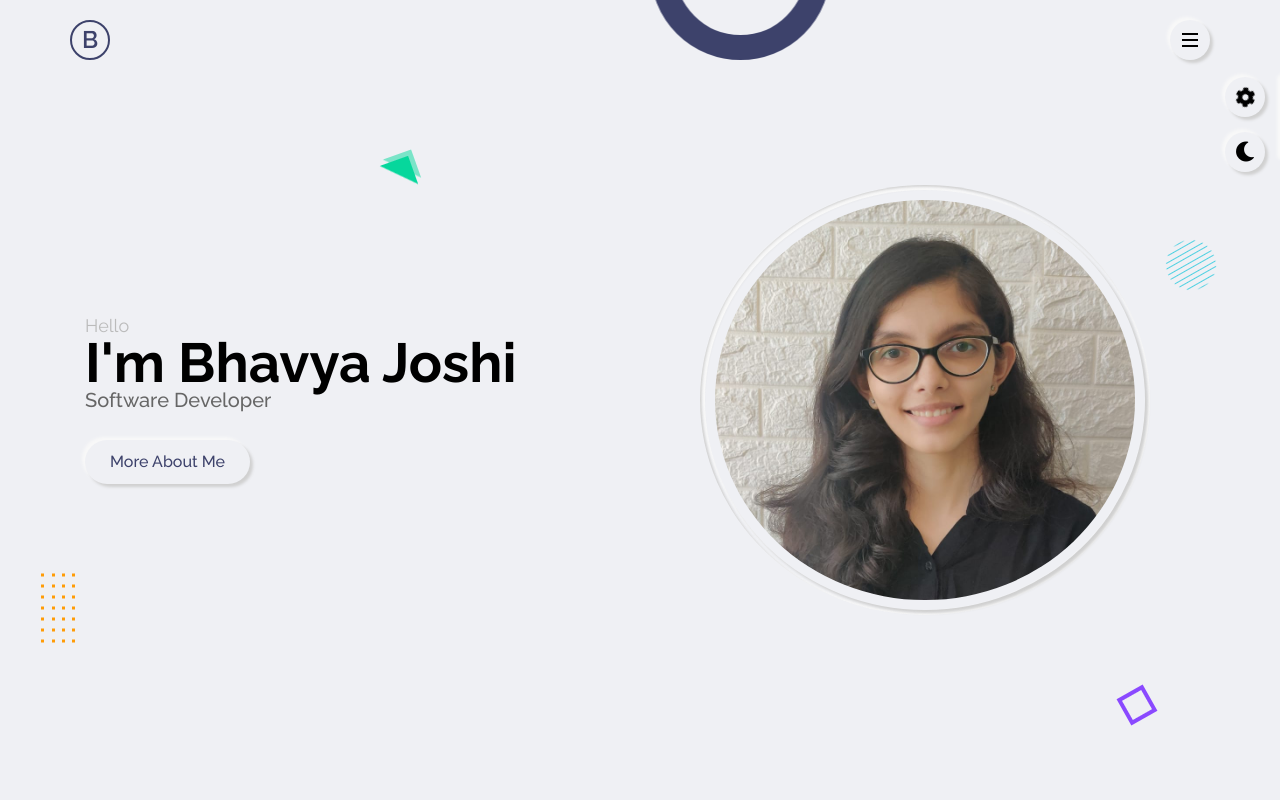
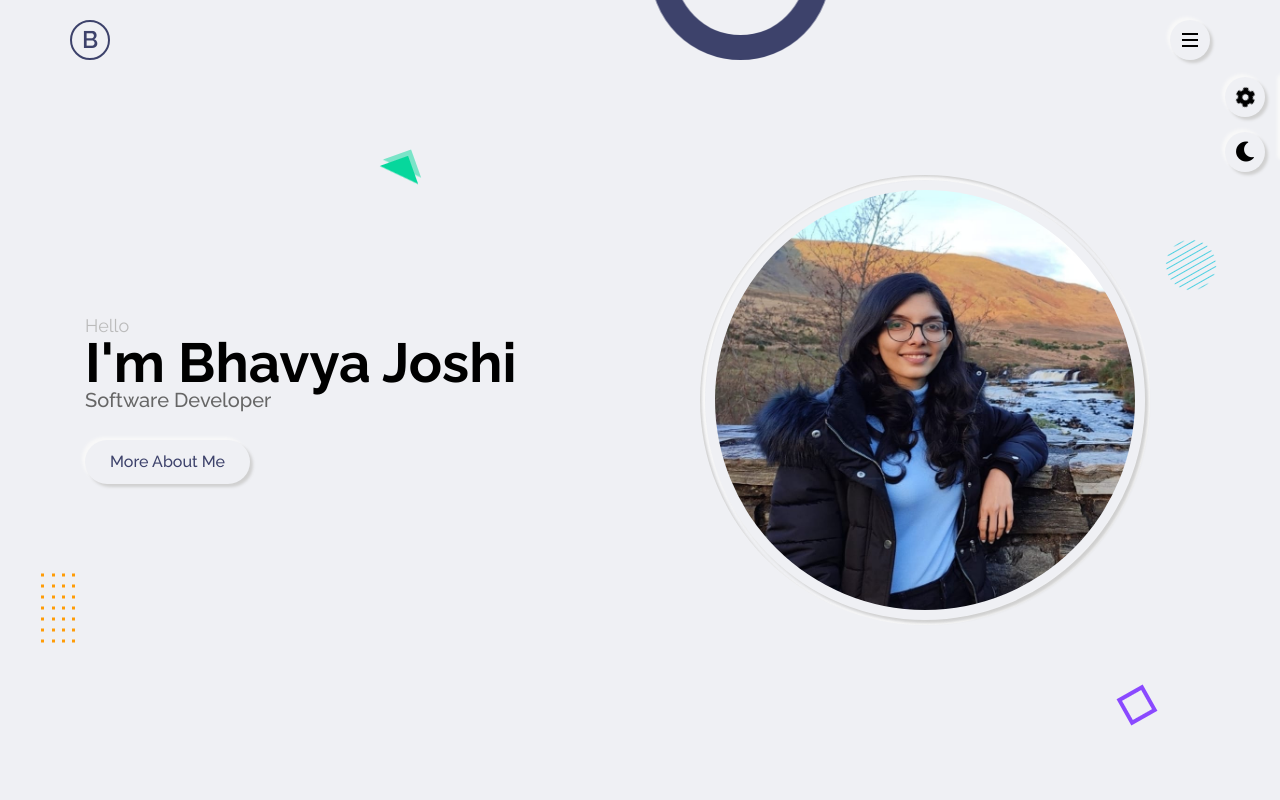
Before and after one commit to Bhavya-02022000/resume, a plain HTML site: page index.html in a window 1280 px wide. Shown: the top 800 px of the page. Drawn offline with nearby package versions, Linux system fonts and the light colour scheme.

Commit message:
profile photo updated

```diff
--- a/index.html
+++ b/index.html
@@ -129,7 +129,7 @@
                 </div>
                 <div class="home-img">
                     <div class="img-box inner-shadow">
-                        <img src="img/profile-pic.jpeg" class="outer-shadow" alt="prodile-pic">
+                        <img src="img/profile-pic-2.jpeg" class="outer-shadow" alt="prodile-pic">
                     </div>
                 </div>
             </div>
```
Also changed, not shown: img/profile-pic-2.jpeg (added).
